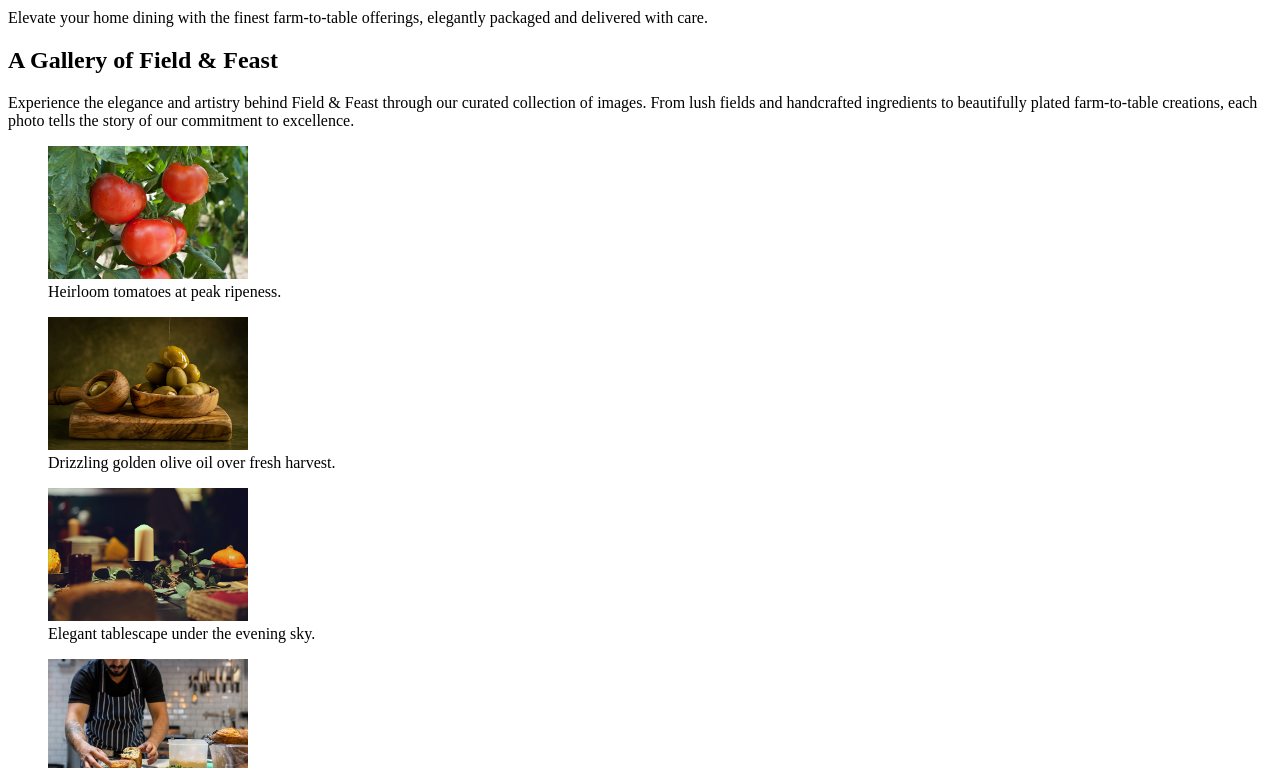
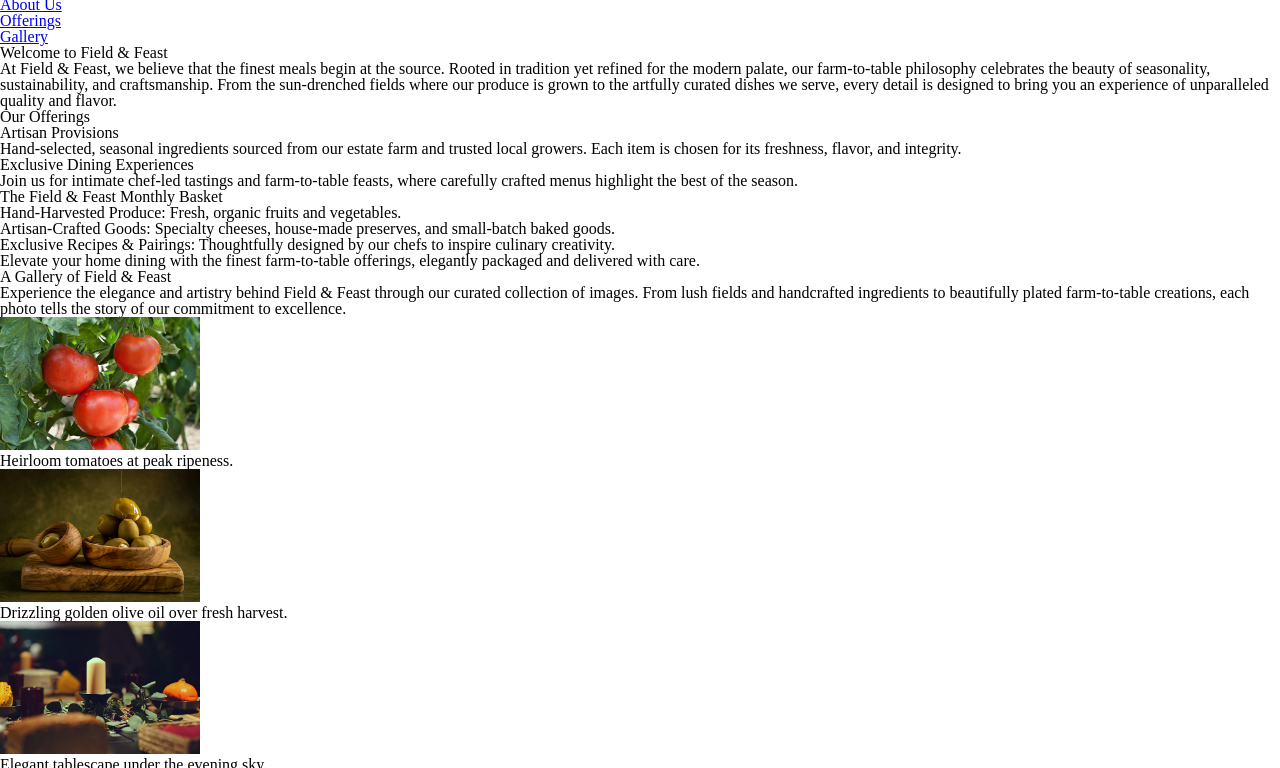
Before and after one commit to ammulhall/fieldandfeast, a plain HTML site: page index.html in a window 1280 px wide. Shown: the part 638-1406 px from the top of the page. Drawn offline with Linux system fonts and the light colour scheme; a web font is replaced by a local one.

Commit message:
Styles added

```diff
--- a/index.html
+++ b/index.html
@@ -10,7 +10,7 @@
 
   <header>
     <picture>
-      <source srcset="images/fieldandfeast-logo-large.png" media="(min-width: 900px)">
+      <source srcset="images/fieldandfeast-logo.png" media="(min-width: 900px)">
       <img src="images/fieldandfeast-logo.png" alt="Field and Feast Logo">
     </picture>
     <h1>Field & Feast</h1>
--- a/styles.css
+++ b/styles.css
@@ -0,0 +1,67 @@
+/* CSS BY YOUR NAME */
+/* IMPORTED FONTS */
+@import url('https://fonts.googleapis.com/css2?family=Playfair+Display:ital,wght@0,400..900;1,400..900&display=swap');
+
+/* CSS RESET */
+/* http://meyerweb.com/eric/tools/css/reset/
+   v2.0 | 20110126
+   License: none (public domain)
+*/
+
+html, body, div, span, applet, object, iframe,
+h1, h2, h3, h4, h5, h6, p, blockquote, pre,
+a, abbr, acronym, address, big, cite, code,
+del, dfn, em, img, ins, kbd, q, s, samp,
+small, strike, strong, sub, sup, tt, var,
+b, u, i, center,
+dl, dt, dd, ol, ul, li,
+fieldset, form, label, legend,
+table, caption, tbody, tfoot, thead, tr, th, td,
+article, aside, canvas, details, embed,
+figure, figcaption, footer, header, hgroup,
+menu, nav, output, ruby, section, summary,
+time, mark, audio, video {
+	margin: 0;
+	padding: 0;
+	border: 0;
+	font-size: 100%;
+	font: inherit;
+	vertical-align: baseline;
+}
+/* HTML5 display-role reset for older browsers */
+article, aside, details, figcaption, figure,
+footer, header, hgroup, menu, nav, section {
+	display: block;
+}
+body {
+	line-height: 1;
+}
+ol, ul {
+	list-style: none;
+}
+blockquote, q {
+	quotes: none;
+}
+blockquote:before, blockquote:after,
+q:before, q:after {
+	content: '';
+	content: none;
+}
+table {
+	border-collapse: collapse;
+	border-spacing: 0;
+}
+/* ROOT VARIABLES */
+:root {
+  --midnight-blue: #1F2A44;
+  --olive-green: #76885B;
+  --champagne-gold: #E5C185;
+  --linen: #F8F4EC;
+  --dark-charcoal: #2B2B2B;
+  --soft-white: #FAF9F6;
+  --font-stack: playfair-display;
+}
+/* GLOBAL STYLES (mobile first/small) */
+/* MEDIA QUERY (medium) */
+/* MEDIA QUERY (large) */
+/* MEDIA QUERY (xl) */
```
